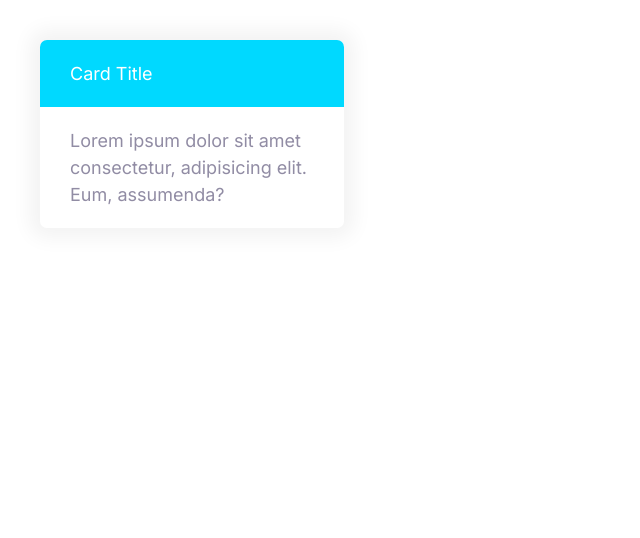
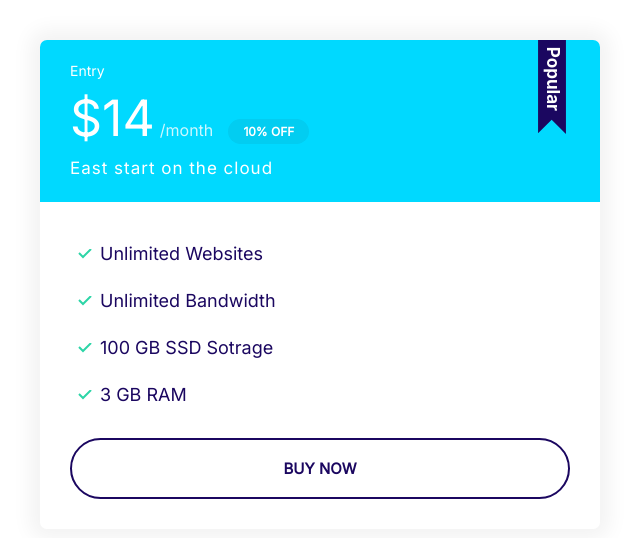
Before and after one commit to sanyakhanna3095/Moshify, a plain HTML site: page index.html in a window 1280 px wide. Shown: the whole page, without its empty margins (0-640 px from the left). Drawn offline with Linux system fonts and the light colour scheme.

Commit message:
built card component

```diff
--- a/css/styles.css
+++ b/css/styles.css
@@ -119,6 +119,7 @@ a {
 
 .badge--small {
   font-size: 1.6rem;
+  padding: 0.5rem 1.5rem;
 }
 
 @media screen and (min-width: 1024px) {
@@ -297,3 +298,68 @@ a {
   background: var(--color-secondary);
   color: #fff;
 }
+
+.card--secondary .badge--secondary {
+  background: #02cdf1;
+}
+
+/* Plans */
+.plan__name {
+  color: #fff;
+  margin: 0;
+  font-weight: 500;
+  font-size: 2.4rem;
+}
+
+.plan__price {
+  font-size: 6rem;
+}
+
+.plan__billing-cycle {
+  font-size: 2.4rem;
+  font-weight: 300;
+  opacity: 0.8;
+  margin-right: 1rem;
+}
+
+.plan__description {
+  font-size: 2rem;
+  font-weight: 300;
+  letter-spacing: 1px;
+  display: block;
+}
+
+.plan .list__item {
+  margin-bottom: 2rem;
+}
+
+.plan--popular .card__header {
+  position: relative;
+}
+
+.plan--popular .card__header::before {
+  content: url(../images/popular.svg);
+  width: 40px;
+  display: inline-block;
+  position: absolute;
+  top: -6px;
+  right: 5%;
+}
+
+@media screen and (min-width: 1024px) {
+  .plan__name {
+    font-size: 1.4rem;
+  }
+
+  .plan__price {
+    font-size: 5rem;
+  }
+
+  .plan__billing-cycle {
+    font-size: 1.6rem;
+  }
+
+  .plan__description {
+    font-size: 1.7rem;
+  }
+}
--- a/index.html
+++ b/index.html
@@ -12,14 +12,28 @@
     <link rel="stylesheet" href="css/styles.css">
 </head>
 <body>
-    <div style="width: 30%; padding: 4rem">
-      <div class="card card--secondary">
-        <header class="card__header">Card Title</header>
-        <div class="card__body">
-          Lorem ipsum dolor sit amet consectetur, adipisicing elit. Eum,
-          assumenda?
+    <div style="width: 50%; padding: 4rem;">
+        <div class="plan plan--popular">
+            <div class="card card--secondary">
+                <header class="card__header">
+                    <h3 class="plan__name">Entry</h3>
+                    <span class="plan__price">$14</span>
+                    <span class="plan__billing-cycle">/month</span>
+                    <span class="badge badge--secondary badge--small">10% OFF</span>
+                    <span class="plan__description">East start on the cloud</span>
+                </header>
+                <div class="card__body">
+                    <ul class="list list--tick">
+                        <li class="list__item">Unlimited Websites</li>
+                        <li class="list__item">Unlimited Bandwidth</li>
+                        <li class="list__item">100 GB SSD Sotrage</li>
+                        <li class="list__item">3 GB RAM</li>
+                    </ul>
+                    <button class="btn btn--outline btn--block">Buy Now</button>
         </div>
-      </div>
     </div>
+  </div>
+</div>
+
 </body>
 </html>
```
Also changed, not shown: components/plans.html (added, +20 -0 lines), images/popular.svg (added).
